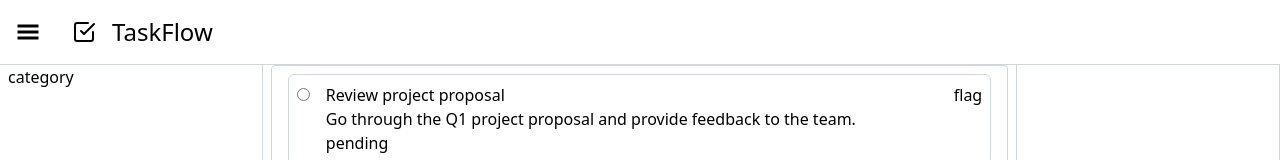
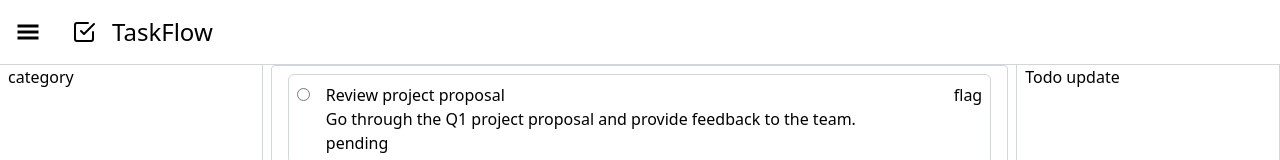
Before and after one commit to Vandana6261/todo-taskflow, a React app in the folder frontend/: page / in a window 1280 px wide. Shown: the top 160 px of the page. Built offline with nearby package versions, Linux system fonts and the light colour scheme; the HTML template or start-up script is replaced by a standard one.

Commit message:
Few Tweaks.

```diff
--- a/frontend/src/components/TaskDetails.jsx
+++ b/frontend/src/components/TaskDetails.jsx
@@ -4,7 +4,7 @@
   return (
     <>
       <div>
-
+        Todo update
       </div>
     </>
   )
```
